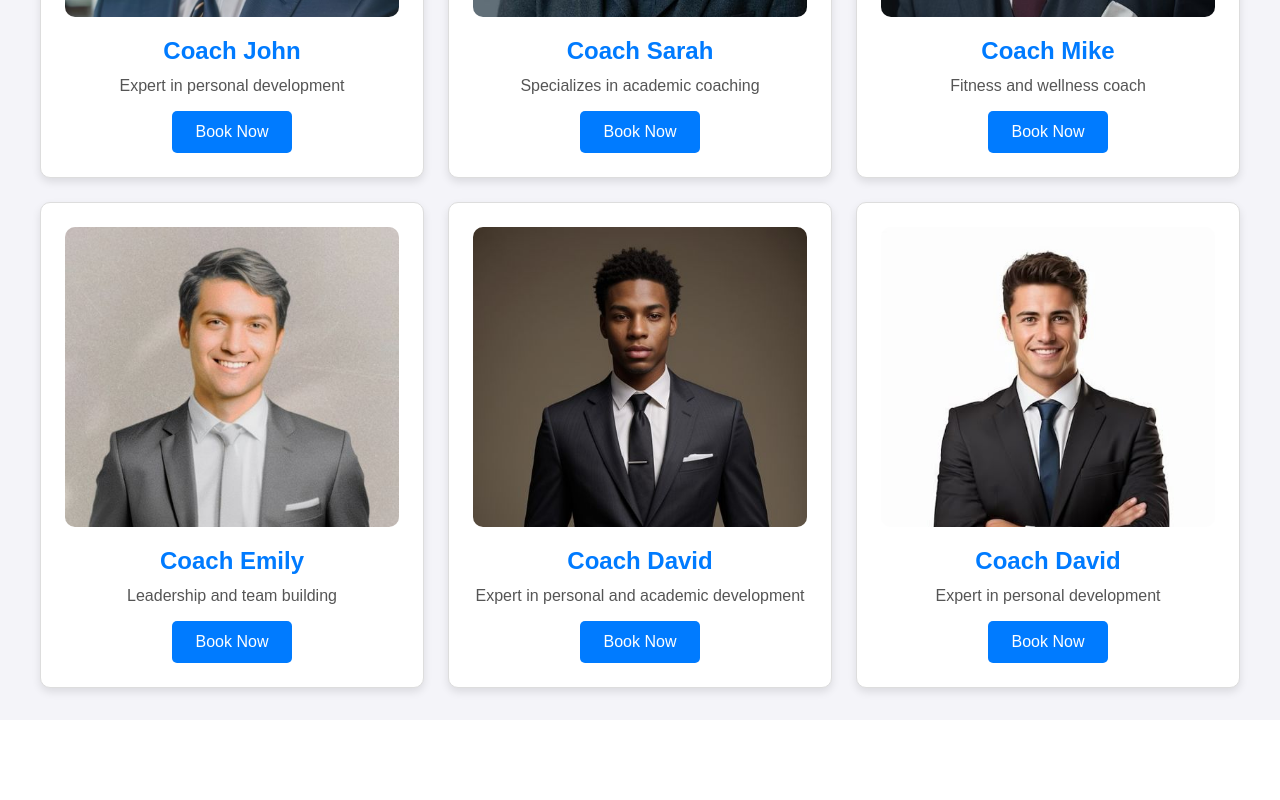
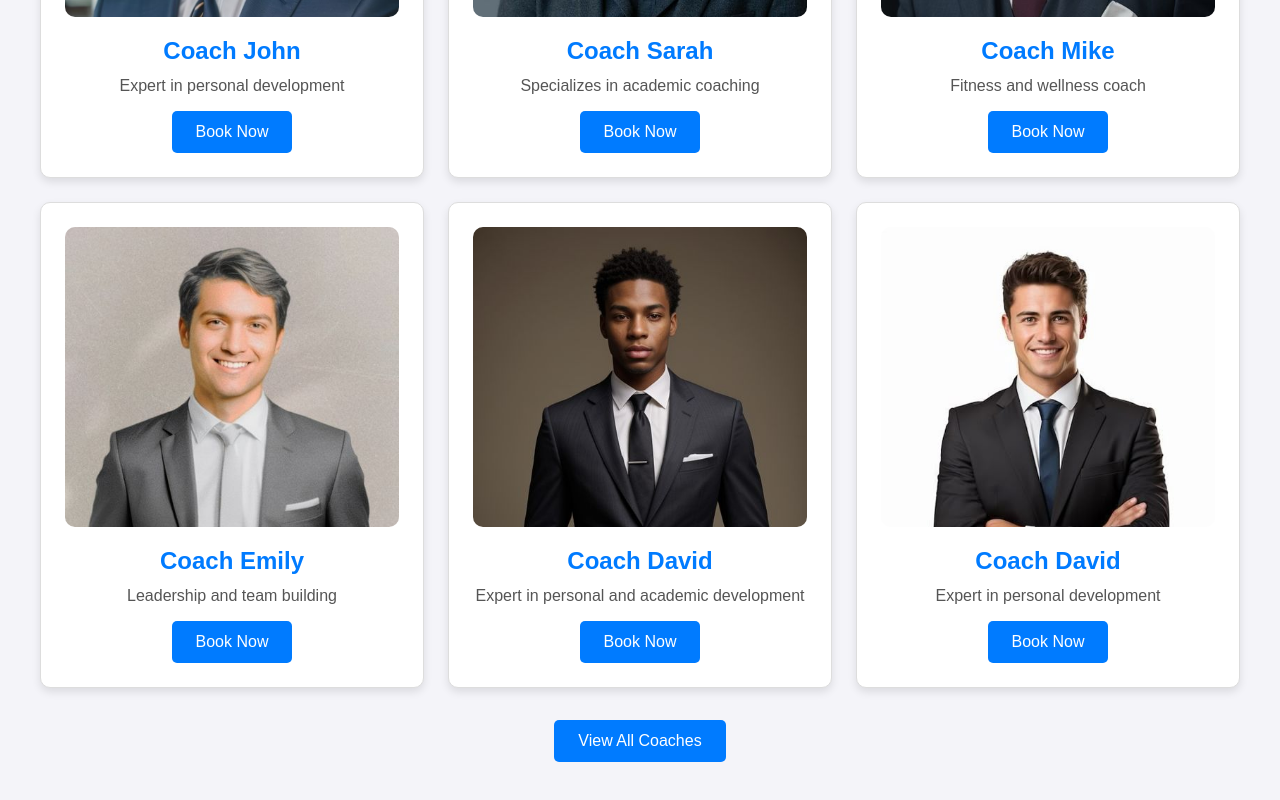
Before and after one commit to AshenIsuruWijesuriya/Samson-Cricket-WebApp, a React (Create React App) app in the folder frontend/: page /coaching in a window 1280 px wide. Shown: the part 797-1597 px from the top of the page. Before the commit the page ends 1517 px from the top, so only its background shows below. Built offline with nearby package versions, Linux system fonts and the light colour scheme; the HTML template or start-up script is replaced by a standard one.

Commit message:
css fixed in coaching

```diff
--- a/frontend/src/Pages/Coaching/Coaching.css
+++ b/frontend/src/Pages/Coaching/Coaching.css
@@ -123,3 +123,27 @@
 .coach-card button:hover {
   background-color: #0056b3; /* Darker blue on hover */
 }
+
+/* ===================== */
+/* View All Coaches Button */
+/* ===================== */
+.view-all-coaches {
+  text-align: center; /* Center-align the button */
+  margin-top: 2rem; /* Space above the button */
+  margin-bottom: 2rem; /* Space below the button */
+}
+
+.view-all-coaches button {
+  background-color: #007bff; /* Blue background for the button */
+  color: #ffffff; /* White text for contrast */
+  border: none;
+  padding: 0.75rem 1.5rem; /* Comfortable padding */
+  border-radius: 5px; /* Rounded corners */
+  cursor: pointer;
+  font-size: 1rem;
+  transition: background-color 0.2s ease; /* Smooth hover effect */
+}
+
+.view-all-coaches button:hover {
+  background-color: #0056b3; /* Darker blue on hover */
+}
--- a/frontend/src/Pages/Coaching/Coaching.js
+++ b/frontend/src/Pages/Coaching/Coaching.js
@@ -49,6 +49,9 @@ const Coaching = () => {
             </div>
           ))}
         </div>
+        <div className="view-all-coaches">
+          <button onClick={() => alert('Viewing all coaches')}>View All Coaches</button>
+        </div>
       </div>
     </div>
   );
```
